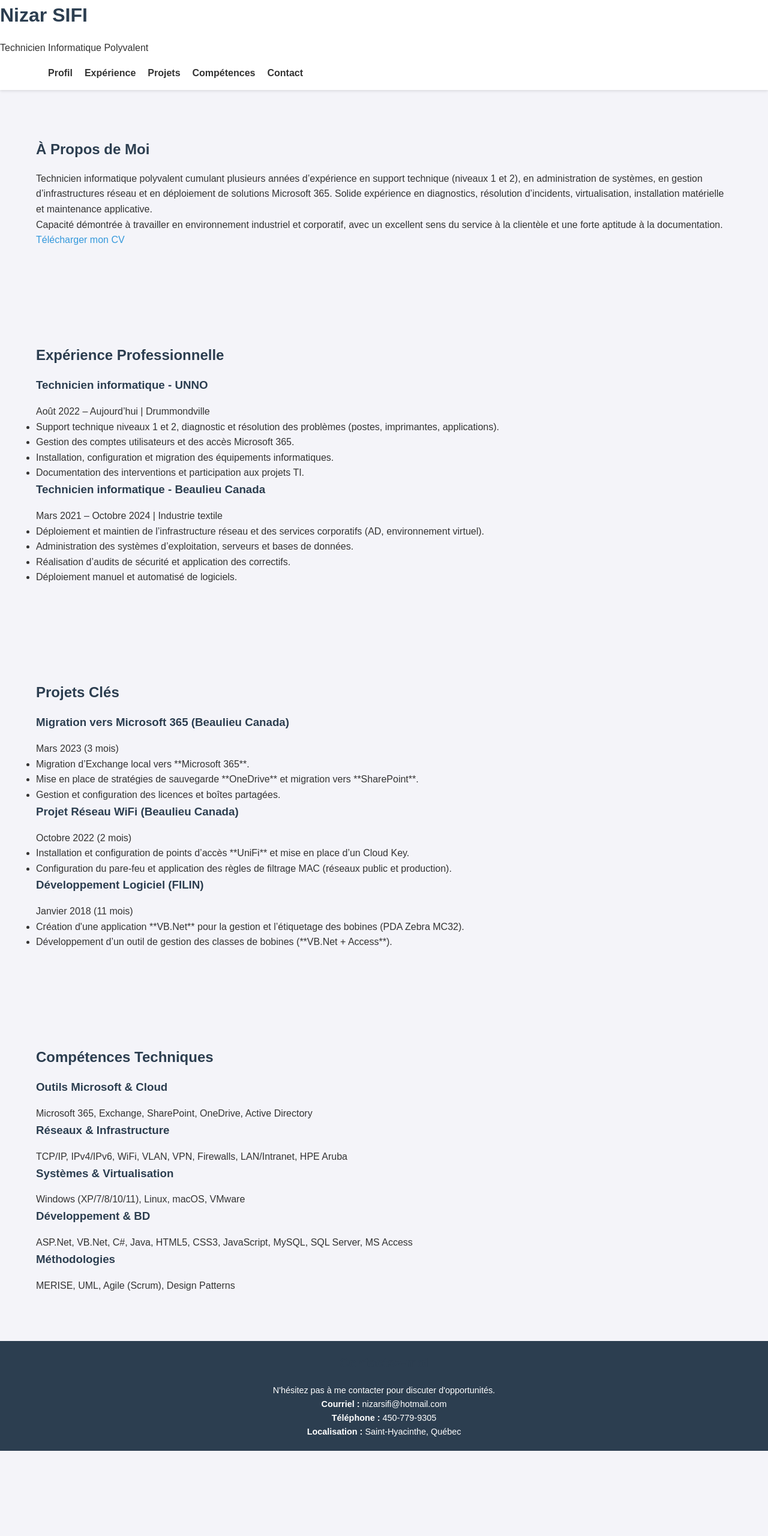
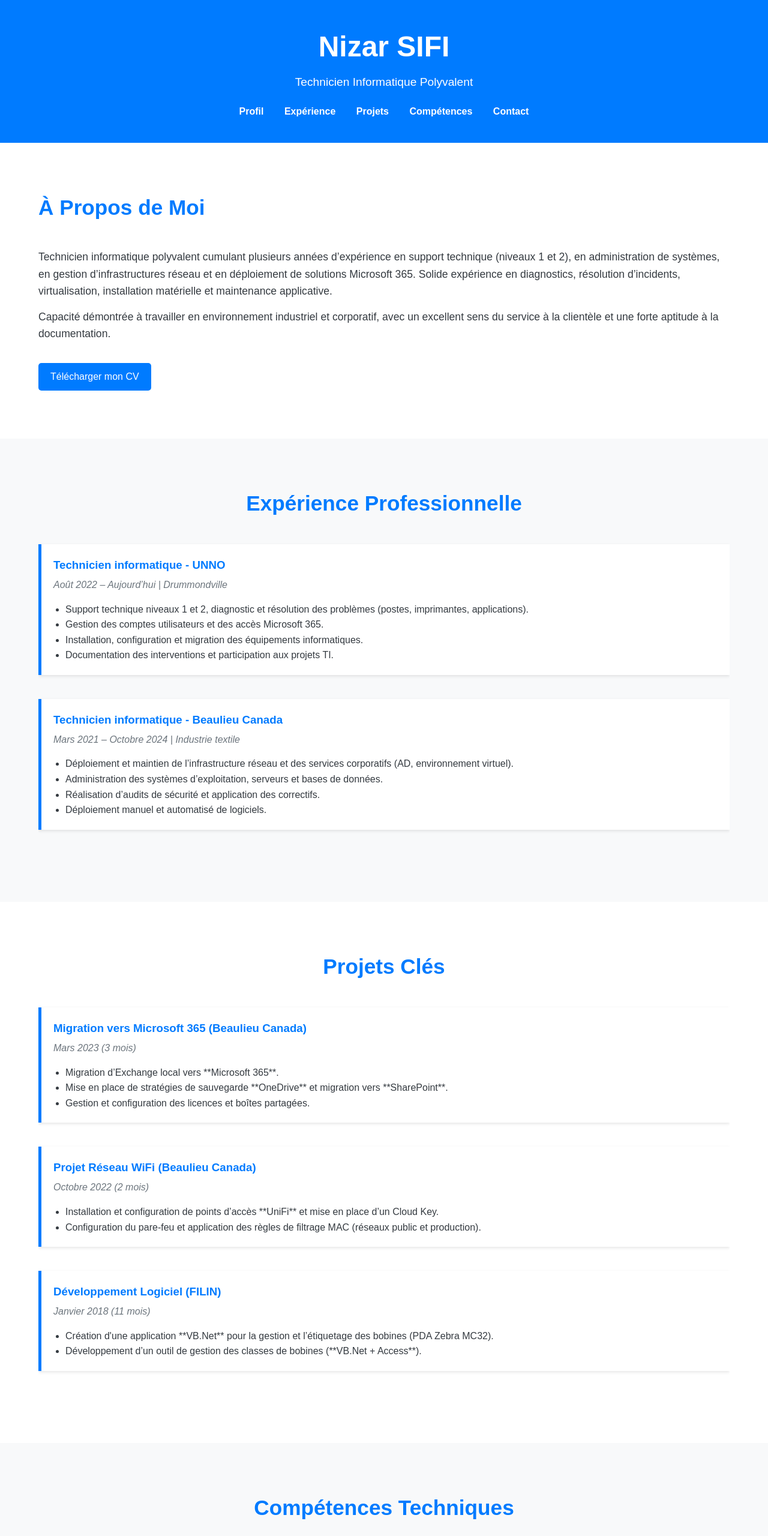
Before and after one commit to nizarsifi/ns-portfolio, a plain HTML site: page index.html in a window 1280 px wide. Shown: the top 2560 px of the page at 60% size. Before the commit the page ends 2418 px from the top, so only its background shows below. Drawn offline with Linux system fonts and the light colour scheme.

Commit message:
Refactor CSS with variables and improve layout
Added CSS variables for colors and refactored styles for consistency and responsiveness.

```diff
--- a/style.css
+++ b/style.css
@@ -1,184 +1,192 @@
+/* Variables pour les couleurs */
+:root {
+    --primary-color: #007BFF; /* Bleu pour le professionnel */
+    --secondary-color: #6C757D; /* Gris secondaire */
+    --text-color: #343A40;
+    --bg-light: #F8F9FA;
+    --white: #FFFFFF;
+}
+
 /* Réinitialisation de base */
 * {
     margin: 0;
     padding: 0;
-    box-sizing: border-box; /* Très important pour la mise en page */
+    box-sizing: border-box;
 }
 
 body {
     font-family: Arial, sans-serif;
     line-height: 1.6;
-    background-color: #f4f4f9; /* Couleur de fond légère */
-    color: #333;
-    scroll-behavior: smooth; /* Défilement doux entre les sections */
+    color: var(--text-color);
+    background-color: var(--white);
 }
 
-/* --- Typographie et Liens --- */
-h1, h2, h3 {
-    color: #2c3e50; /* Couleur d'en-tête sombre */
-    margin-bottom: 1rem;
+.container {
+    width: 90%;
+    max-width: 1200px;
+    margin: auto;
+    overflow: hidden;
 }
 
-a {
-    color: #3498db; /* Couleur de lien principale (bleu vif) */
-    text-decoration: none;
-    transition: color 0.3s;
+.section-padding {
+    padding: 80px 0;
 }
 
-a:hover {
-    color: #2980b9;
+.bg-light {
+    background-color: var(--bg-light);
 }
 
-/* --- Header et Navigation --- */
-header {
-    background-color: #ffffff;
-    box-shadow: 0 2px 4px rgba(0, 0, 0, 0.1);
-    position: sticky; /* Rendre la navigation fixe */
-    top: 0;
-    z-index: 1000;
+h2 {
+    text-align: center;
+    margin-bottom: 40px;
+    color: var(--primary-color);
+    font-size: 2.2em;
 }
 
-nav {
-    display: flex;
-    justify-content: space-between;
-    align-items: center;
-    max-width: 1200px;
-    margin: 0 auto;
-    padding: 1rem 20px;
+/* --- HEADER / NAVIGATION --- */
+header {
+    background: var(--primary-color);
+    color: var(--white);
+    padding: 40px 0;
+    text-align: center;
 }
 
-.logo {
-    font-size: 1.5rem;
-    font-weight: bold;
-    color: #3498db;
+header h1 {
+    margin-bottom: 5px;
+    font-size: 3em;
+}
+
+header p {
+    font-size: 1.2em;
+    margin-bottom: 20px;
 }
 
 nav ul {
     list-style: none;
-    display: flex;
+    padding: 0;
 }
 
 nav ul li {
+    display: inline;
+    margin: 0 15px;
+}
+
+nav ul li a {
+    color: var(--white);
+    text-decoration: none;
+    font-weight: bold;
+    transition: color 0.3s;
+}
+
+nav ul li a:hover {
+    color: #DDDDDD;
+}
+
+/* --- BOUTON --- */
+.btn-primary {
+    display: inline-block;
+    background: var(--primary-color);
+    color: var(--white);
+    padding: 10px 20px;
+    text-decoration: none;
+    border-radius: 5px;
+    margin-top: 20px;
+    transition: background 0.3s;
+}
+
+.btn-primary:hover {
+    background: #0056B3;
+}
+
+
+/* --- ABOUT SECTION --- */
+#about h2 {
+    text-align: left;
+}
+
+.about-content {
+    display: flex;
+    flex-direction: column;
+    align-items: flex-start;
+}
+
+.about-content p {
+    margin-bottom: 15px;
+    font-size: 1.1em;
+}
+
+
+/* --- EXPÉRIENCE / PROJETS --- */
+.job-entry, .project-entry {
+    margin-bottom: 40px;
+    padding: 20px;
+    border-left: 5px solid var(--primary-color);
+    background: var(--white);
+    box-shadow: 0 2px 5px rgba(0,0,0,0.1);
+}
+
+.job-entry h3, .project-entry h3 {
+    color: var(--primary-color);
+    margin-bottom: 5px;
+}
+
+.job-meta, .project-meta {
+    font-style: italic;
+    color: var(--secondary-color);
+    margin-bottom: 15px;
+    display: block;
+}
+
+.job-entry ul, .project-entry ul {
+    list-style: disc;
     margin-left: 20px;
 }
 
-nav ul a {
-    font-weight: bold;
-    color: #333;
-    padding: 0.5rem 0;
-}
-
-nav ul a:hover {
-    color: #3498db;
-}
-
-/* --- Sections Générales --- */
-section {
-    padding: 80px 20px;
-    max-width: 1200px;
-    margin: 0 auto;
-}
-
-/* --- Section Héro (Accueil) --- */
-.hero {
-    min-height: 80vh;
-    display: flex;
-    align-items: center;
-    text-align: center;
-    background-color: #ecf0f1; /* Fond gris très clair */
-}
-
-.hero-content {
-    max-width: 800px;
-    margin: 0 auto;
-}
-
-.hero h1 {
-    font-size: 3rem;
-    margin-bottom: 0.5rem;
-}
-
-.hero p {
-    font-size: 1.25rem;
-    margin-bottom: 2rem;
-}
-
-/* Bouton */
-.btn {
-    display: inline-block;
-    padding: 10px 25px;
-    background-color: #3498db;
-    color: white;
-    border-radius: 5px;
-    font-weight: bold;
-    transition: background-color 0.3s;
-}
-
-.btn:hover {
-    background-color: #2980b9;
-}
-
-/* --- Section Projets --- */
-.projects {
+/* --- COMPÉTENCES --- */
+.skills-grid {
+    display: grid;
+    grid-template-columns: repeat(auto-fit, minmax(250px, 1fr));
+    gap: 20px;
     text-align: center;
 }
 
-.project-grid {
-    display: grid;
-    grid-template-columns: repeat(auto-fit, minmax(300px, 1fr)); /* Grille responsive */
-    gap: 30px;
-    margin-top: 30px;
+.skill-category {
+    background: var(--white);
+    padding: 20px;
+    border-radius: 8px;
+    box-shadow: 0 4px 6px rgba(0,0,0,0.1);
 }
 
-.project-card {
-    background-color: #ffffff;
-    padding: 30px;
-    border-radius: 8px;
-    box-shadow: 0 4px 8px rgba(0, 0, 0, 0.1);
-    text-align: left;
-    transition: transform 0.3s;
+.skill-category h3 {
+    color: var(--primary-color);
+    margin-bottom: 10px;
+    font-size: 1.3em;
 }
 
-.project-card:hover {
-    transform: translateY(-5px); /* Petit effet au survol */
+/* --- FOOTER / CONTACT --- */
+footer {
+    background: var(--secondary-color);
+    color: var(--white);
+    text-align: center;
+    padding: 40px 0;
 }
 
-/* --- Footer --- */
-footer {
-    background-color: #2c3e50;
-    color: white;
-    text-align: center;
-    padding: 20px 20px;
-    font-size: 0.9rem;
+footer h2 {
+    color: var(--white);
 }
 
-.social-links a {
-    color: white;
-    margin: 0 5px;
-    font-weight: normal;
+.contact-info p {
+    margin: 5px 0;
 }
 
-.social-links a:hover {
-    color: #3498db;
-}
-
-/* --- Media Queries (pour la réactivité) --- */
+/* --- RESPONSIVE BASIQUE --- */
 @media (max-width: 768px) {
-    nav {
-        flex-direction: column;
-        padding: 10px;
-    }
-
-    nav ul {
-        margin-top: 10px;
-        justify-content: center;
+    header h1 {
+        font-size: 2.5em;
     }
 
     nav ul li {
-        margin: 0 10px;
-    }
-
-    .hero h1 {
-        font-size: 2.5rem;
+        display: block;
+        margin: 10px 0;
     }
 }
```
